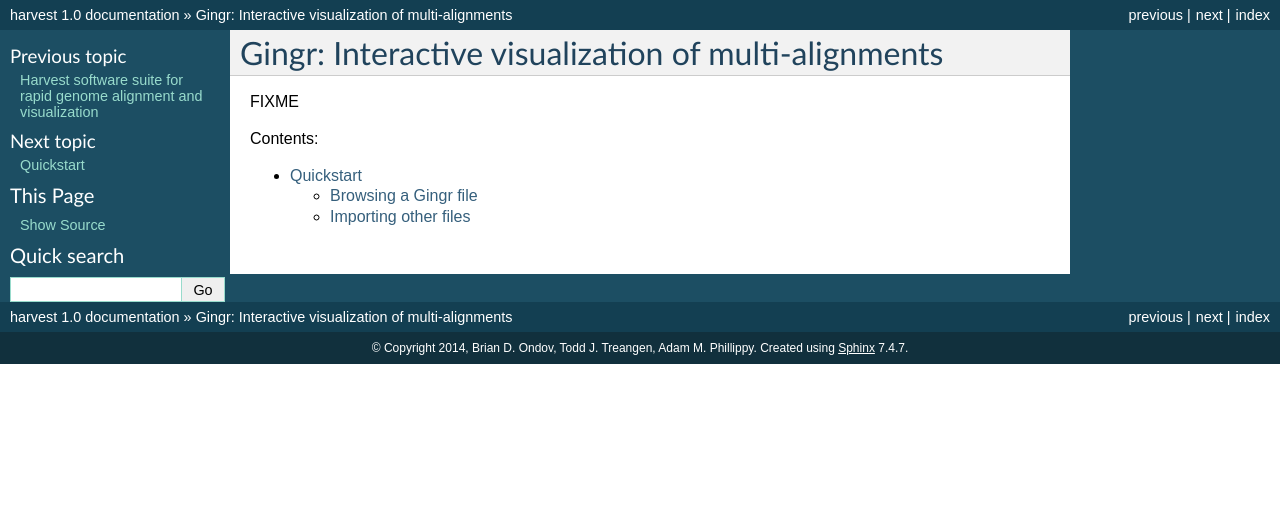
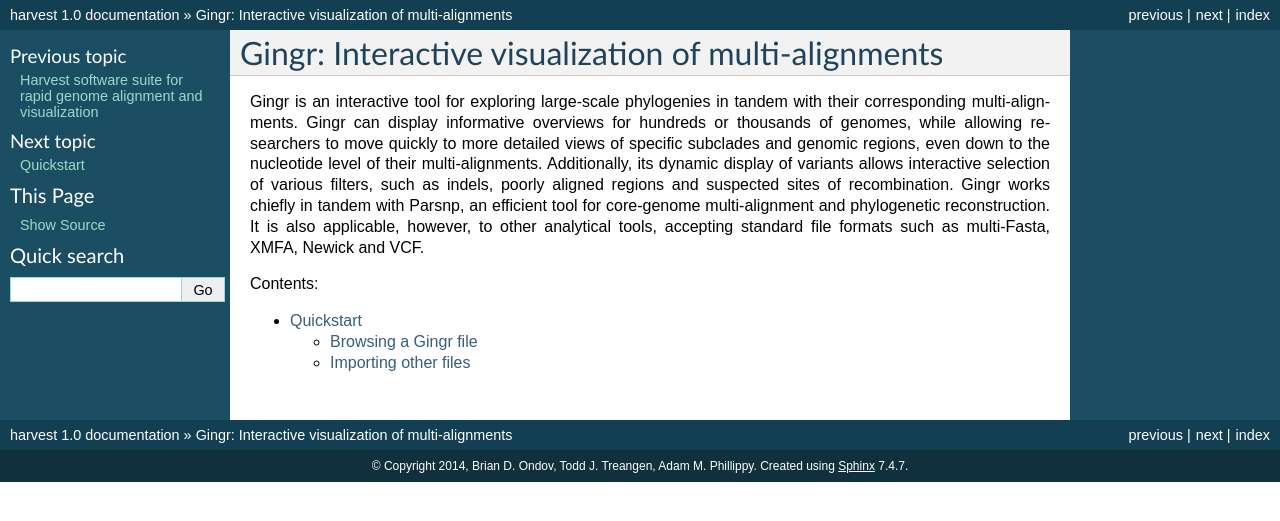
Before and after one commit to marbl/harvest, a Sphinx documentation site: the page built from docs/content/gingr.rst, in a window 1280 px wide. Shown: the top 521 px of the page. Built offline with Sphinx 7.4.7, drawn with Linux system fonts in a browser that asks for light colours; pages that are not in the unit, such as notebooks, are missing from menus.

Commit message:
Update gingr.rst

```diff
--- a/docs/content/gingr.rst
+++ b/docs/content/gingr.rst
@@ -2,7 +2,7 @@
 Gingr: Interactive visualization of multi-alignments
 ====================================================
 
-FIXME
+Gingr is an interactive tool for exploring large-scale phylogenies in tandem with their corresponding multi-alignments. Gingr can display informative overviews for hundreds or thousands of genomes, while allowing researchers to move quickly to more detailed views of specific subclades and genomic regions, even down to the nucleotide level of their multi-alignments. Additionally, its dynamic display of variants allows interactive selection of various filters, such as indels, poorly aligned regions and suspected sites of recombination. Gingr works chiefly in tandem with Parsnp, an efficient tool for core-genome multi-alignment and phylogenetic reconstruction. It is also applicable, however, to other analytical tools, accepting standard file formats such as multi-Fasta, XMFA, Newick and VCF.
 
 Contents:
 
```
